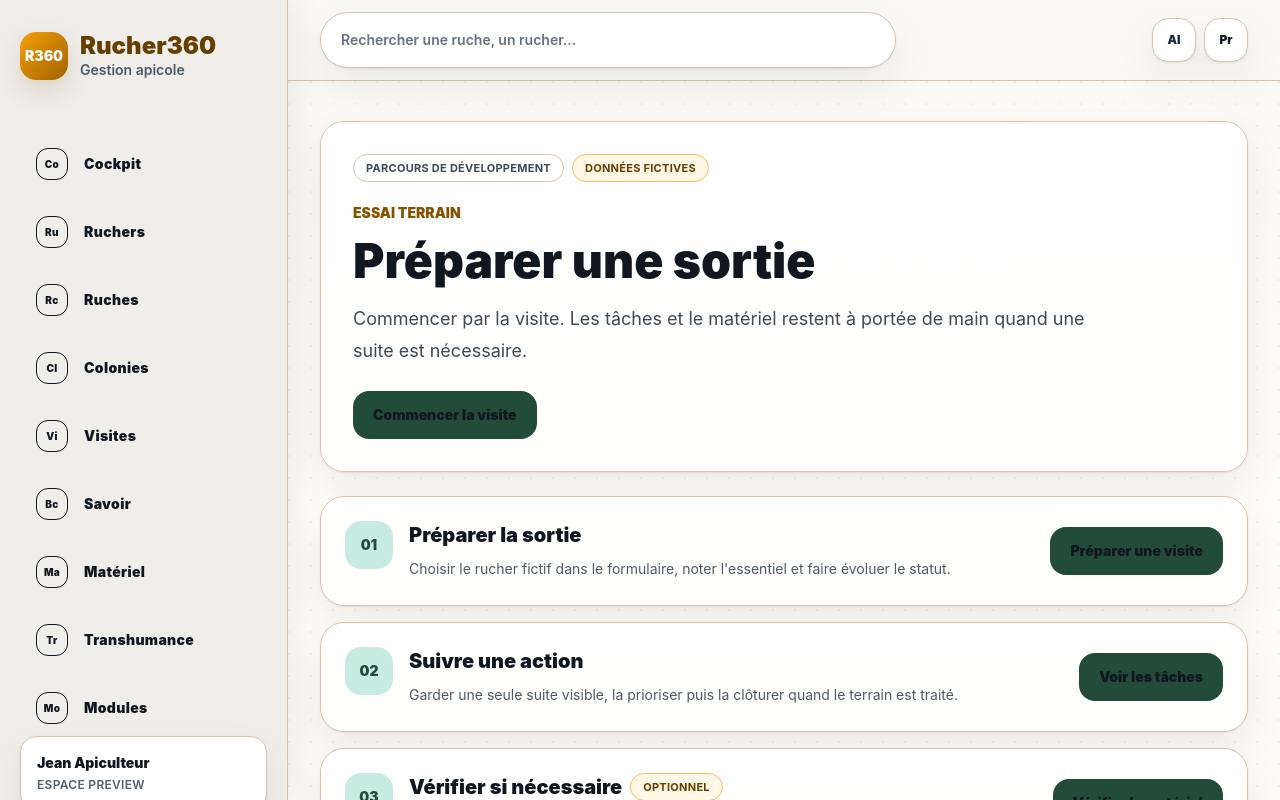
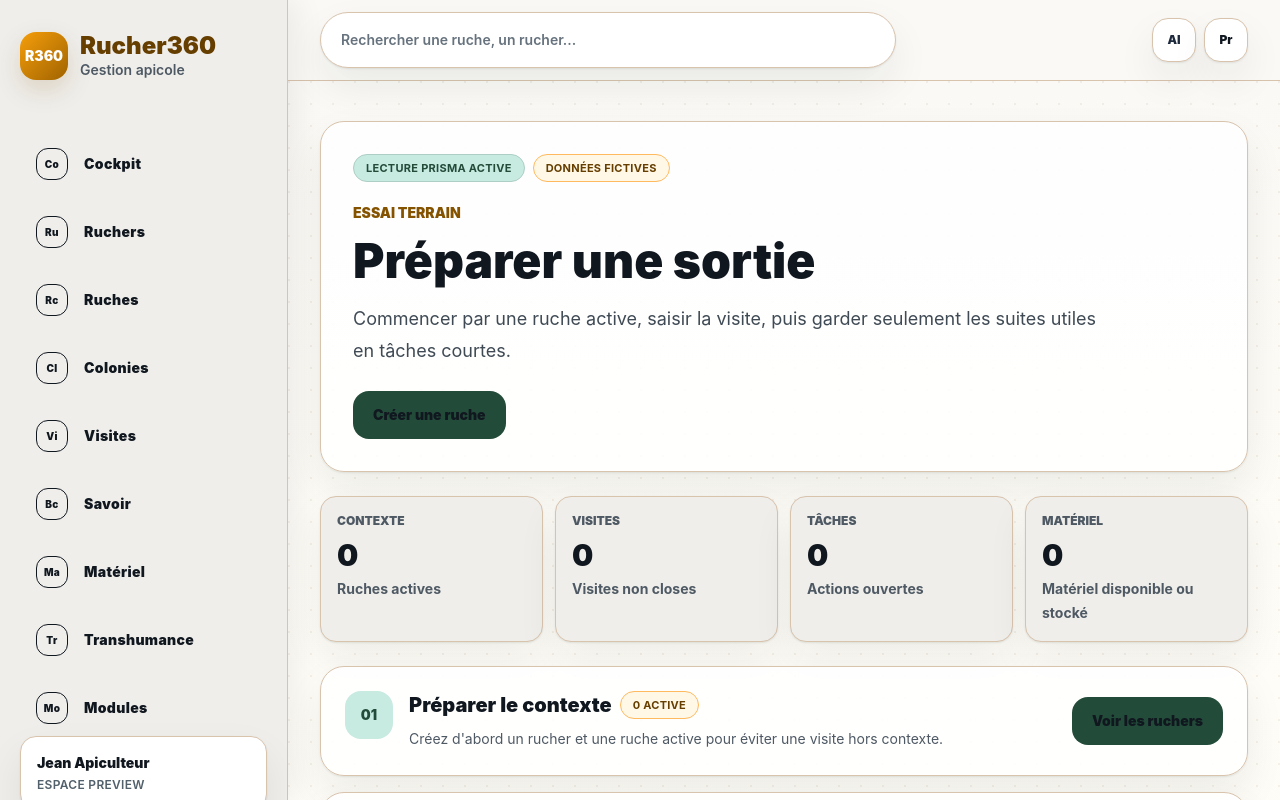
Before and after one commit to bigfred2002/ruche360, a Next.js app: page /journey in a window 1280 px wide. Shown: the top 800 px of the page. Built offline with nearby package versions, Linux system fonts and the light colour scheme; no server answers; the database is empty.

Commit message:
feat: connect journey to development data

```diff
--- a/src/app/journey/page.tsx
+++ b/src/app/journey/page.tsx
@@ -1,5 +1,27 @@
 import { ClassicJourneyPreview } from "@/components/ClassicJourneyPreview";
+import { listHivesForSessionAction } from "@/features/apiary/actions";
+import { createDevelopmentApplicationSession } from "@/features/auth";
+import { listEquipmentInventoryForSessionAction } from "@/features/equipment/actions";
+import { listTasksForSessionAction } from "@/features/tasks/actions";
+import { listVisitsForSessionAction } from "@/features/visits/actions";
 
-export default function JourneyPage() {
-  return <ClassicJourneyPreview />;
+export const dynamic = "force-dynamic";
+
+export default async function JourneyPage() {
+  const session = createDevelopmentApplicationSession();
+  const [hives, visits, tasks, equipment] = await Promise.all([
+    listHivesForSessionAction(session).catch(() => null),
+    listVisitsForSessionAction(session).catch(() => null),
+    listTasksForSessionAction(session).catch(() => null),
+    listEquipmentInventoryForSessionAction(session).catch(() => null),
+  ]);
+
+  return (
+    <ClassicJourneyPreview
+      equipment={equipment}
+      hives={hives}
+      tasks={tasks}
+      visits={visits}
+    />
+  );
 }
--- a/src/components/ClassicJourneyPreview.tsx
+++ b/src/components/ClassicJourneyPreview.tsx
@@ -1,35 +1,28 @@
 import Link from "next/link";
+
+import type { HiveSummary } from "@/features/apiary";
+import type {
+  EquipmentItemSummary,
+  EquipmentStockSummary,
+} from "@/features/equipment";
+import type { TaskSummary } from "@/features/tasks";
+import type { VisitSummary } from "@/features/visits";
 
 import { AppShell } from "./AppShell";
 import { createAppNavigation } from "./appNavigation";
 import { StatusBadge } from "./StatusBadge";
 
-const journeySteps = [
-  {
-    detail:
-      "Choisir le rucher fictif dans le formulaire, noter l'essentiel et faire évoluer le statut.",
-    href: "/visits",
-    label: "Préparer une visite",
-    number: "01",
-    title: "Préparer la sortie",
-  },
-  {
-    detail:
-      "Garder une seule suite visible, la prioriser puis la clôturer quand le terrain est traité.",
-    href: "/tasks",
-    label: "Voir les tâches",
-    number: "02",
-    title: "Suivre une action",
-  },
-  {
-    detail:
-      "Vérifier la caisse de visite et les éléments à nettoyer seulement lorsque c'est utile.",
-    href: "/equipment",
-    label: "Vérifier le matériel",
-    number: "03",
-    title: "Vérifier si nécessaire",
-  },
-] as const;
+type EquipmentSnapshot = {
+  items: EquipmentItemSummary[];
+  stocks: EquipmentStockSummary[];
+};
+
+type ClassicJourneyPreviewProps = {
+  equipment?: EquipmentSnapshot | null;
+  hives?: HiveSummary[] | null;
+  tasks?: TaskSummary[] | null;
+  visits?: VisitSummary[] | null;
+};
 
 const guardrails = [
   "Les données sont fictives et limitées à PostgreSQL local.",
@@ -37,9 +30,78 @@ const guardrails = [
   "Aucune recommandation sanitaire, IA, IoT ou GPS n'est activée.",
 ] as const;
 
-export function ClassicJourneyPreview() {
+export function ClassicJourneyPreview({
+  equipment,
+  hives,
+  tasks,
+  visits,
+}: ClassicJourneyPreviewProps) {
   const { desktopNavigationItems, mobileNavigationItems } =
     createAppNavigation("/journey");
+  const activeHives = hives?.filter((hive) => hive.status === "ACTIVE") ?? [];
+  const openVisits =
+    visits?.filter(
+      (visit) =>
+        visit.status !== "COMPLETED" &&
+        visit.status !== "CANCELLED" &&
+        visit.status !== "ARCHIVED",
+    ) ?? [];
+  const openTasks =
+    tasks?.filter(
+      (task) =>
+        task.status === "TODO" || task.status === "IN_PROGRESS",
+    ) ?? [];
+  const availableItems =
+    equipment?.items.filter((item) => item.status === "AVAILABLE").length ?? 0;
+  const stockedLines =
+    equipment?.stocks.filter((stock) => stock.quantity > 0).length ?? 0;
+  const hasLiveRead = Boolean(hives || visits || tasks || equipment);
+  const hasActiveHive = activeHives.length > 0;
+  const primaryHref = hasActiveHive ? "/visits" : "/apiaries";
+  const primaryLabel = hasActiveHive ? "Commencer la visite" : "Créer une ruche";
+  const journeySteps = [
+    {
+      detail: hasActiveHive
+        ? "Le contexte de terrain existe déjà: choisissez une ruche active dans la visite."
+        : "Créez d'abord un rucher et une ruche active pour éviter une visite hors contexte.",
+      href: "/apiaries",
+      label: "Voir les ruchers",
+      metric: `${activeHives.length} active${activeHives.length > 1 ? "s" : ""}`,
+      number: "01",
+      title: "Préparer le contexte",
+      tone: hasActiveHive ? "active" : "soon",
+    },
+    {
+      detail:
+        "Saisir l'objectif, l'observation et le suivi depuis la ruche active.",
+      href: "/visits",
+      label: "Ouvrir les visites",
+      metric: `${openVisits.length} ouverte${openVisits.length > 1 ? "s" : ""}`,
+      number: "02",
+      title: "Faire la visite",
+      tone: openVisits.length > 0 ? "amber" : "preview",
+    },
+    {
+      detail:
+        "Transformer uniquement les suites utiles en actions courtes, sans calendrier lourd.",
+      href: "/tasks",
+      label: "Voir les tâches",
+      metric: `${openTasks.length} à suivre`,
+      number: "03",
+      title: "Suivre une action",
+      tone: openTasks.length > 0 ? "amber" : "preview",
+    },
+    {
+      detail:
+        "Vérifier la caisse de visite et les éléments à nettoyer seulement lorsque c'est utile.",
+      href: "/equipment",
+      label: "Vérifier le matériel",
+      metric: `${availableItems + stockedLines} repères`,
+      number: "04",
+      title: "Vérifier si nécessaire",
+      tone: "soon",
+    },
+  ] as const;
 
   return (
     <AppShell
@@ -50,7 +112,10 @@ export function ClassicJourneyPreview() {
         <div className="space-y-6">
           <section className="surface-panel rounded-3xl p-5 sm:p-7 lg:p-8">
             <div className="flex flex-wrap gap-2">
-              <StatusBadge label="Parcours de développement" tone="preview" />
+              <StatusBadge
+                label={hasLiveRead ? "Lecture Prisma active" : "Parcours de développement"}
+                tone={hasLiveRead ? "active" : "preview"}
+              />
               <StatusBadge label="Données fictives" tone="soon" />
             </div>
             <p className="section-kicker mt-5">Essai terrain</p>
@@ -58,15 +123,38 @@ export function ClassicJourneyPreview() {
               Préparer une sortie
             </h1>
             <p className="mt-3 max-w-3xl text-lg leading-8 text-slate-700">
-              Commencer par la visite. Les tâches et le matériel restent à portée
-              de main quand une suite est nécessaire.
+              Commencer par une ruche active, saisir la visite, puis garder
+              seulement les suites utiles en tâches courtes.
             </p>
             <Link
               className="mt-6 inline-flex min-h-12 items-center justify-center rounded-2xl bg-forest-900 px-5 text-sm font-black text-white transition hover:bg-forest-800 focus-ring"
-              href="/visits"
+              href={primaryHref}
             >
-              Commencer la visite
+              {primaryLabel}
             </Link>
+          </section>
+
+          <section className="grid gap-3 sm:grid-cols-2 lg:grid-cols-4">
+            <ReadinessCard
+              detail="Ruches actives"
+              label="Contexte"
+              value={String(activeHives.length)}
+            />
+            <ReadinessCard
+              detail="Visites non closes"
+              label="Visites"
+              value={String(openVisits.length)}
+            />
+            <ReadinessCard
+              detail="Actions ouvertes"
+              label="Tâches"
+              value={String(openTasks.length)}
+            />
+            <ReadinessCard
+              detail="Matériel disponible ou stocké"
+              label="Matériel"
+              value={String(availableItems + stockedLines)}
+            />
           </section>
 
           <ol className="grid gap-4">
@@ -80,9 +168,7 @@ export function ClassicJourneyPreview() {
                     <div>
                       <div className="flex flex-wrap items-center gap-2">
                         <h2 className="text-xl font-black text-slate-950">{step.title}</h2>
-                        {step.number === "03" ? (
-                          <StatusBadge label="Optionnel" tone="soon" />
-                        ) : null}
+                        <StatusBadge label={step.metric} tone={step.tone} />
                       </div>
                       <p className="mt-2 max-w-2xl text-sm leading-6 text-field-muted">
                         {step.detail}
@@ -128,3 +214,21 @@ export function ClassicJourneyPreview() {
     </AppShell>
   );
 }
+
+function ReadinessCard({
+  detail,
+  label,
+  value,
+}: {
+  detail: string;
+  label: string;
+  value: string;
+}) {
+  return (
+    <article className="surface-muted rounded-2xl p-4">
+      <p className="text-xs font-black uppercase text-slate-650">{label}</p>
+      <p className="mt-2 text-3xl font-black text-slate-950">{value}</p>
+      <p className="mt-1 text-sm font-bold leading-6 text-field-muted">{detail}</p>
+    </article>
+  );
+}
```
Also changed, not shown: 4 other files (tests, documents, lock files or other folders).
